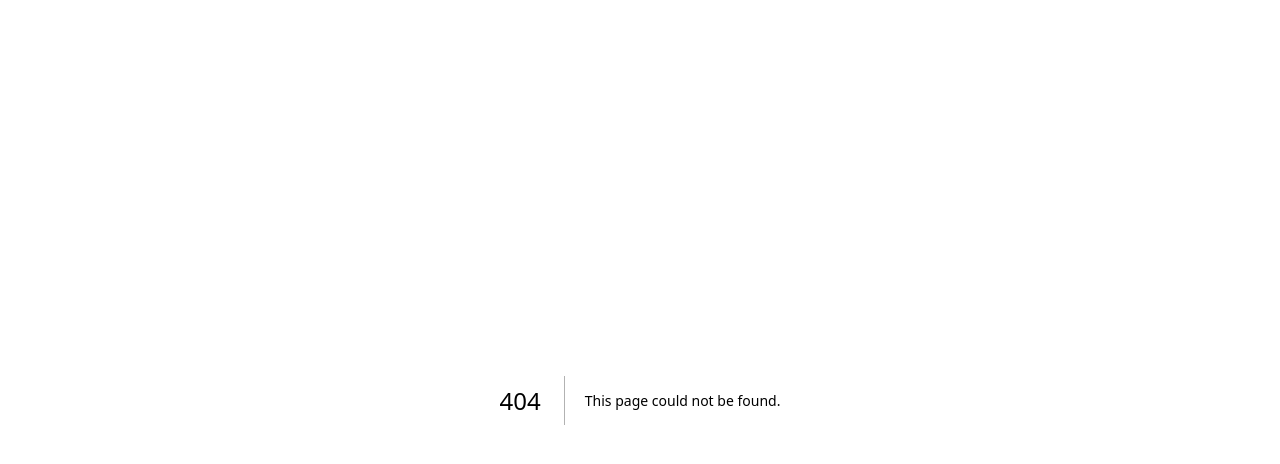
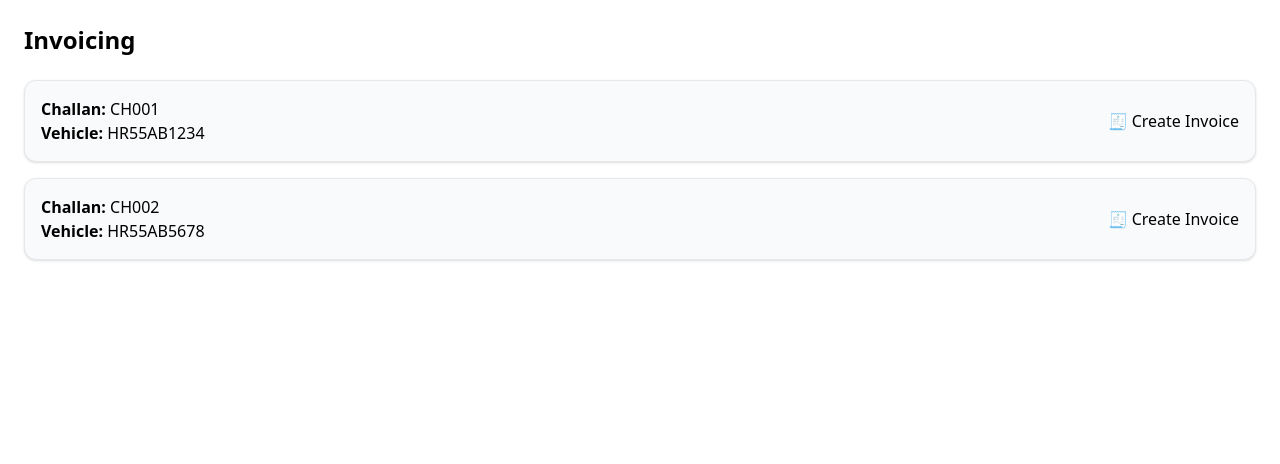
Before and after one commit to bislaind/bisla-delivery-app, a Next.js app: page /invoicing in a window 1280 px wide. Before the commit this address had no page. Shown: the top 464 px of the page. Built offline with nearby package versions, Linux system fonts and the light colour scheme.

Commit message:
Added invoicing page with form and trip list

```diff
--- /dev/null
+++ b/pages/invoicing.js
@@ -0,0 +1,86 @@
+// pages/invoicing.js
+import React, { useState } from "react";
+import Input from "../components/Input";
+import Button from "../components/Button";
+import Label from "../components/Label";
+
+const dummyTrips = [
+  { id: 1, challanNo: "CH001", vehicle: "HR55AB1234", status: "Completed", invoiced: false },
+  { id: 2, challanNo: "CH002", vehicle: "HR55AB5678", status: "Completed", invoiced: false },
+];
+
+export default function Invoicing() {
+  const [selectedTrip, setSelectedTrip] = useState(null);
+  const [invoiceData, setInvoiceData] = useState({});
+
+  const handleInputChange = (e) => {
+    setInvoiceData({ ...invoiceData, [e.target.name]: e.target.value });
+  };
+
+  const handleFileChange = (e) => {
+    setInvoiceData({ ...invoiceData, invoiceFile: e.target.files[0] });
+  };
+
+  const handleSubmit = (e) => {
+    e.preventDefault();
+    console.log("Saved Invoice for:", selectedTrip, invoiceData);
+    setSelectedTrip(null);
+    setInvoiceData({});
+  };
+
+  return (
+    <div className="p-6 space-y-6">
+      <h1 className="text-2xl font-bold">Invoicing</h1>
+
+      <div className="space-y-4">
+        {dummyTrips.filter(t => !t.invoiced).map(trip => (
+          <div key={trip.id} className="p-4 border rounded-xl bg-gray-50 shadow">
+            <div className="flex justify-between">
+              <div>
+                <p><b>Challan:</b> {trip.challanNo}</p>
+                <p><b>Vehicle:</b> {trip.vehicle}</p>
+              </div>
+              <Button onClick={() => setSelectedTrip(trip)}>
+                🧾 Create Invoice
+              </Button>
+            </div>
+          </div>
+        ))}
+      </div>
+
+      {selectedTrip && (
+        <div className="fixed inset-0 bg-black bg-opacity-50 flex items-center justify-center z-50">
+          <div className="bg-white p-6 rounded-xl shadow w-full max-w-xl">
+            <h2 className="text-xl font-semibold mb-4">Create Invoice for {selectedTrip.challanNo}</h2>
+            <form onSubmit={handleSubmit} className="space-y-4">
+              <div>
+                <Label>Invoice Number</Label>
+                <Input name="invoiceNumber" required onChange={handleInputChange} />
+              </div>
+              <div>
+                <Label>Invoice Date</Label>
+                <Input name="invoiceDate" type="date" required onChange={handleInputChange} />
+              </div>
+              <div>
+                <Label>Billing Amount (₹)</Label>
+                <Input name="billingAmount" type="number" required onChange={handleInputChange} />
+              </div>
+              <div>
+                <Label>Upload Invoice</Label>
+                <Input name="invoiceFile" type="file" accept=".pdf,image/*" onChange={handleFileChange} />
+              </div>
+              <div className="flex justify-end gap-4">
+                <Button type="button" onClick={() => setSelectedTrip(null)} className="bg-red-500 hover:bg-red-600">
+                  Cancel
+                </Button>
+                <Button type="submit" className="bg-green-600 hover:bg-green-700">
+                  Save Invoice
+                </Button>
+              </div>
+            </form>
+          </div>
+        </div>
+      )}
+    </div>
+  );
+}
```
